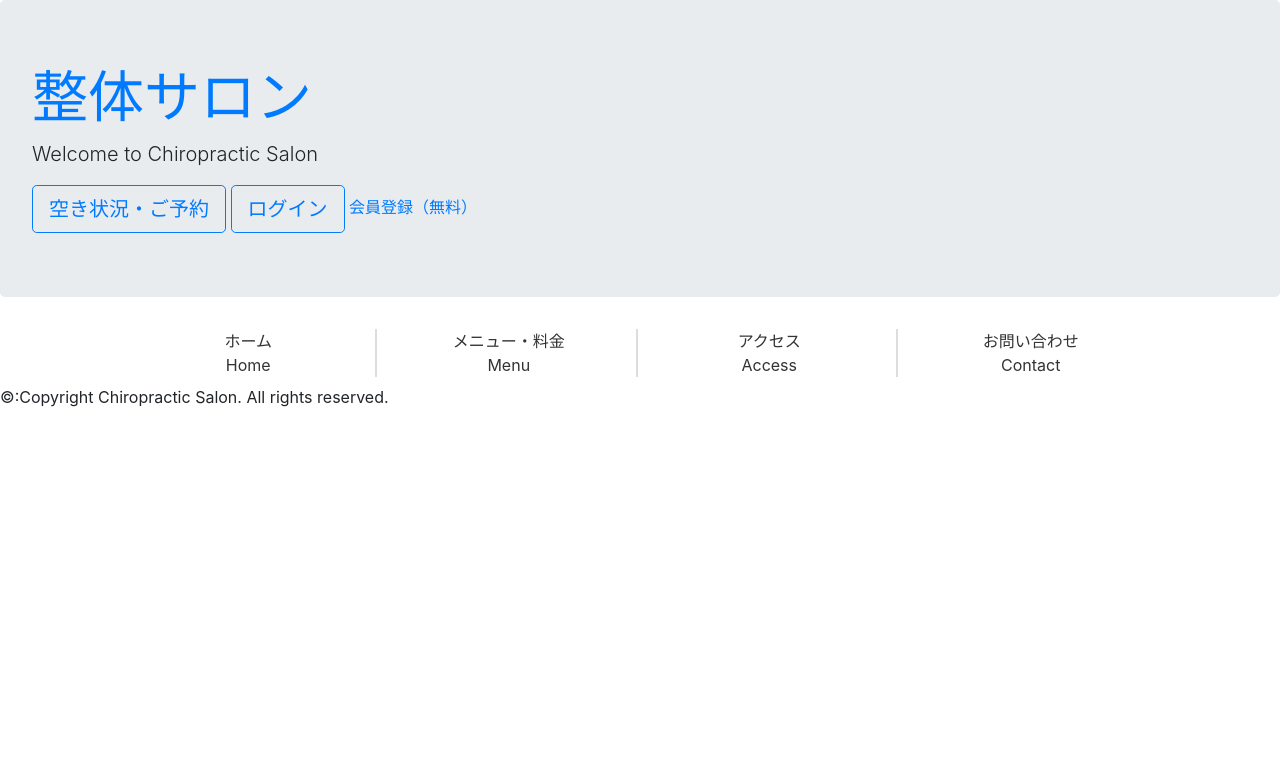
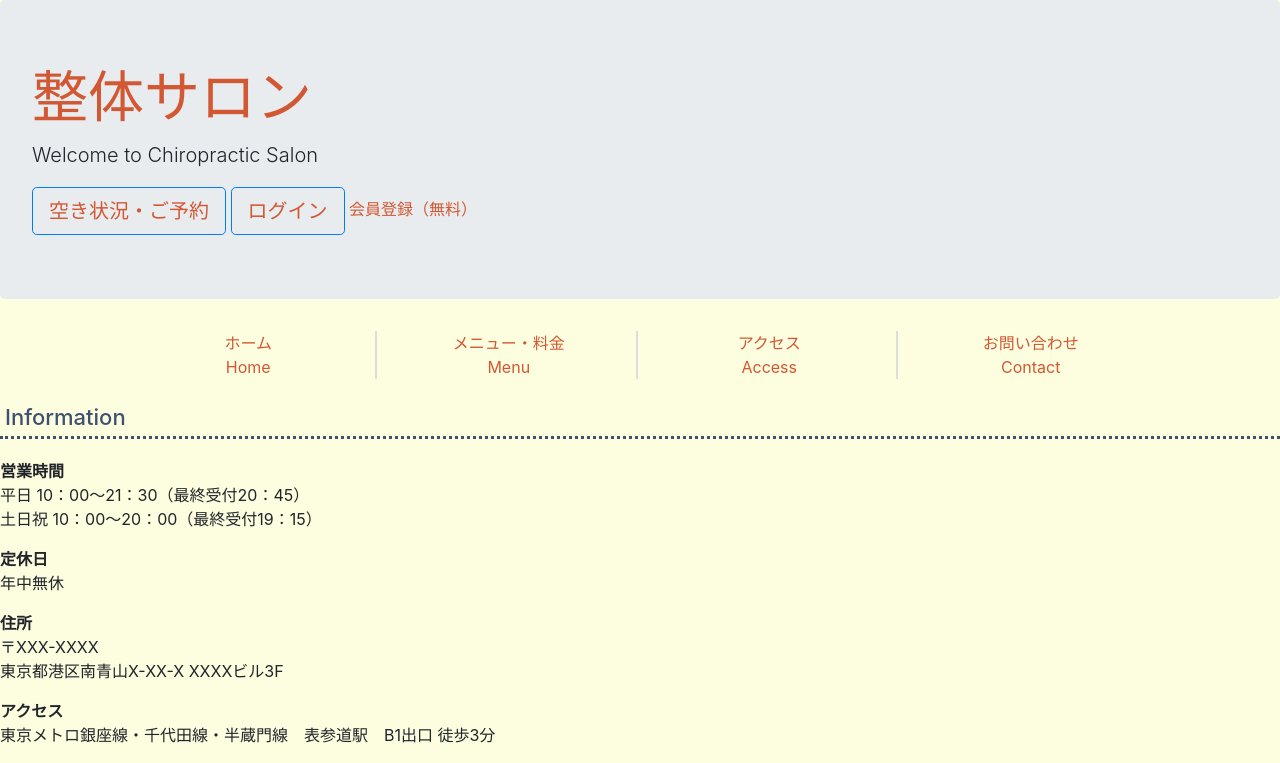
Before and after one commit to ayakat-s/ReserveWebSystem, a PHP site: page /access.html in a window 1280 px wide. Shown: the top 763 px of the page. Before the commit the page ends 407 px from the top, so only its background shows below. Run offline with PHP 8.4, Linux system fonts and the light colour scheme.

Commit message:
update access

```diff
--- a/access.html
+++ b/access.html
@@ -24,8 +24,33 @@
     <header id="commonHeader"></header>
     <!--メイン-->
 	<main>
-		<h2></h2>
-
+        <h2>Information</h2>
+        <div class="">
+            <dl class="info">
+                <dt>営業時間</dt>
+                <dd>平日 10：00～21：30（最終受付20：45）<br>
+                    土日祝 10：00～20：00（最終受付19：15）<br>
+                </dd>
+            </dl>
+            <dl class="info">
+                <dt>定休日</dt>
+                <dd>年中無休</dd>
+            </dl>
+            <dl class="info">
+                <dt>住所</dt>
+                <dd>
+                    〒XXX-XXXX<br>
+                    東京都港区南青山X-XX-X XXXXビル3F<br>
+                </dd>
+            </dl>
+            <dl class="info">
+                <dt>アクセス</dt>
+                <dd>東京メトロ銀座線・千代田線・半蔵門線　表参道駅　B1出口 徒歩3分</dd>
+            </dl>
+        </div>
+        <div class="">
+            <div class="google-map">
+                <div id="mapbox" class="info"><iframe src="https://google/maps/BcuMoWABB5ueSesT6" width="100%" height="100%" frameborder="0" style="border:0;" allowfullscreen=""></iframe></div>
 	</main>
 	<!--メインここまで-->
     <footer id="commonFooter"></footer>
--- a/css/style.css
+++ b/css/style.css
@@ -1,6 +1,53 @@
 @charset "UTF-8";
 
-/* すべてのWebページに適用される　*/
+/* すべてのWebページに適用　*/
+
+html {
+	font-family: sans-serif;
+}
+html*{
+	bodx-sizing: border-box;
+}
+body {
+	margin: 0 0 0 0;
+	background-color: #fdfddf;
+}
+.wrapper {
+	margin: 0 auto 0 auto;
+	max-width: 960px;
+}
+h2 {
+	color: #3f5170;
+	font-size: 22px;
+	border-bottom: 3px dotted #3f5170;
+	margin-top: 20px;
+	margin-right: 0px;
+	margin-bottom: 20px;
+	margin-left: 0px;
+	padding-top: 5px;
+	padding-right: 5px;
+	padding-bottom: 5px;
+	padding-left: 5px;
+}
+h3 {
+	color: #3f5170;
+	font-size: 18px;
+}
+p {
+	line-height: 1.6;
+}
+a:link {
+	color: #d25833;
+}
+a:visited {
+	color: #d25833;
+}
+a:hover {
+	color: #e3937a;
+}
+a:active {
+	color: #dff6a3b;
+}
 
 table th {/*table内のthに対して*/
     padding: 20px;/*上下左右10pxずつ*/
@@ -48,3 +95,17 @@
     color:#F7CB4D;
     border-bottom:2px solid #F7CB4D;
 }
+
+/* menu.html*/
+.menu-item {
+    display: flex;
+    border-bottom: 1px dashed #bec2c7;
+    padding: 20px 8px;
+}
+.menu-photo {
+    margin-right: 16px;
+    flex: 1 1 1;
+}
+.menu-text {
+    flex: 0 0 auto;
+}
```
Also changed, not shown: menu.html (+33 -25 lines). Lines whose indentation alone changed are shown as unchanged.
